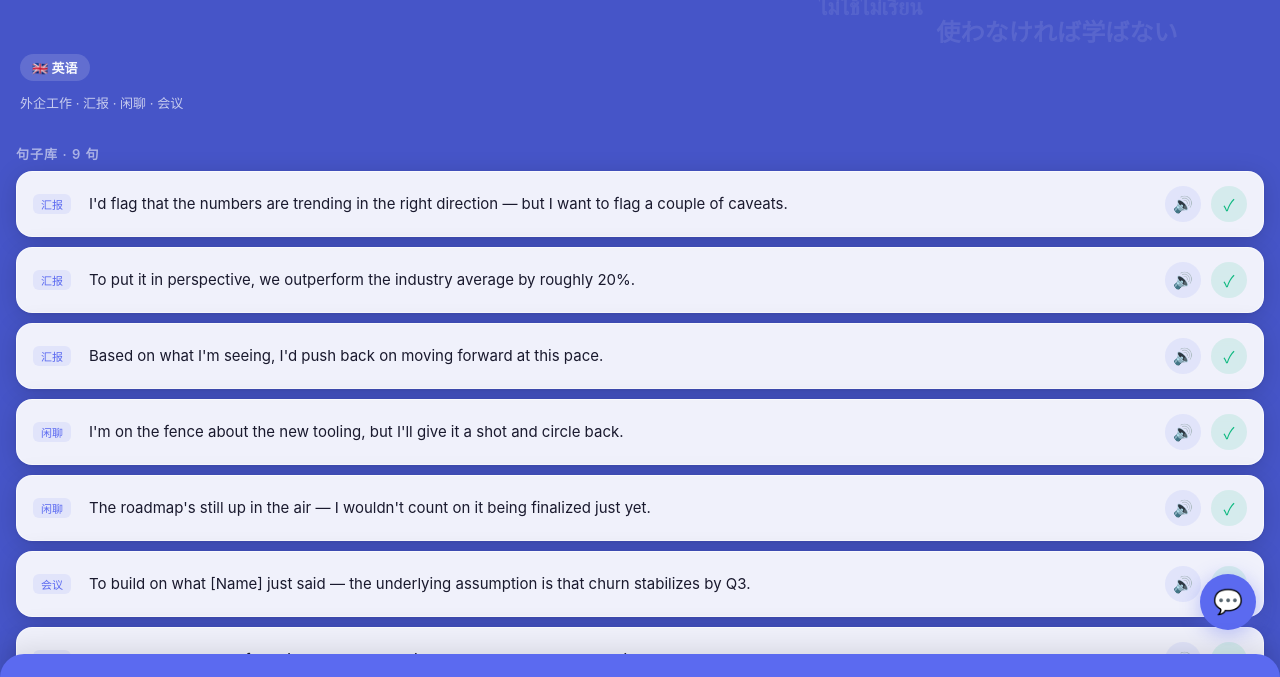
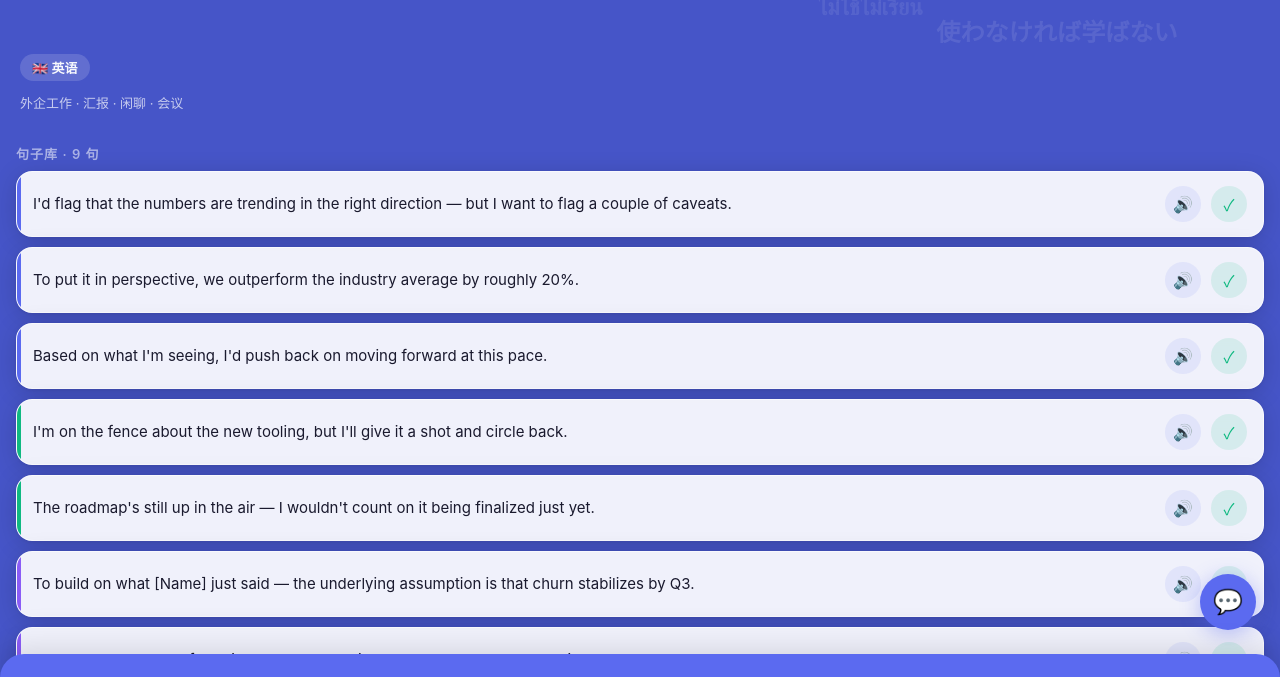
Before and after one commit to schumannleess-rgb/no-use-no-learn, a plain HTML site: page index.html in a window 1280 px wide. Shown: the part 146-823 px from the top of the page. Drawn offline with Linux system fonts and the light colour scheme.

Commit message:
Replace scene-tag text with colored left border bar on cards

```diff
--- a/index.html
+++ b/index.html
@@ -21,6 +21,9 @@
       --danger: #ef4444;
       --radius: 16px;
       --shadow: 0 2px 12px rgba(0,0,0,0.1);
+      --scene-report: #5b6af0;
+      --scene-chat: #10b981;
+      --scene-meeting: #8b5cf6;
     }
 
     * { box-sizing: border-box; margin: 0; padding: 0; -webkit-tap-highlight-color: transparent; }
@@ -151,20 +154,21 @@
       margin: 0;
       pointer-events: none;
     }
+    .sentence-card .card-left-bar {
+      position: absolute;
+      left: 0;
+      top: 0;
+      bottom: 0;
+      width: 4px;
+    }
+    .sentence-card .card-left-bar.report { background: var(--scene-report); }
+    .sentence-card .card-left-bar.chat  { background: var(--scene-chat); }
+    .sentence-card .card-left-bar.meeting { background: var(--scene-meeting); }
     .sentence-card .en-text {
       flex: 1;
       font-size: 15px;
       line-height: 1.5;
       color: #1a1a2e;
-    }
-    .sentence-card .scene-tag {
-      font-size: 11px;
-      color: #5b6af0;
-      background: rgba(91,106,240,0.1);
-      border-radius: 6px;
-      padding: 2px 8px;
-      white-space: nowrap;
-      margin-right: 8px;
     }
     .sentence-card .icon-btn {
       width: 36px;
@@ -578,9 +582,9 @@
       }
 
       container.innerHTML = active.map(s => `
-        <div class="sentence-card" data-id="${s.id}">
-          <span class="scene-tag">${s.scene}</span>
-          <span class="en-text">${s.en}</span>
+        <div class="sentence-card" data-id="${s.id}" data-scene="${s.scene}">
+          <div class="card-left-bar ${s.scene === '汇报' ? 'report' : s.scene === '闲聊' ? 'chat' : 'meeting'}"></div>
+          <div class="en-text">${s.en}</div>
           <button class="icon-btn speak" onclick="speak('${s.id}')" title="发音">🔊</button>
           <button class="icon-btn done" onclick="markLearned(${s.id})" title="学会了">✓</button>
         </div>
```
